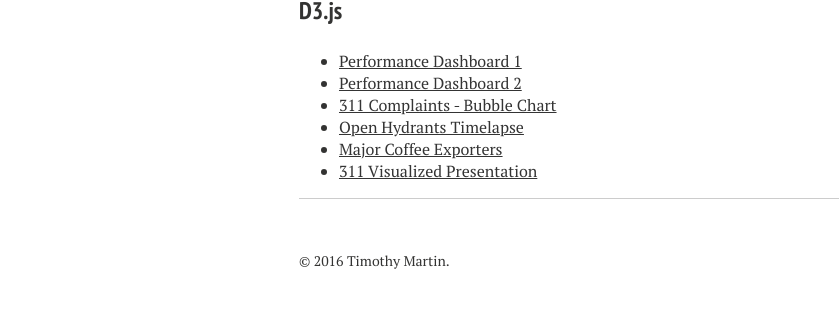
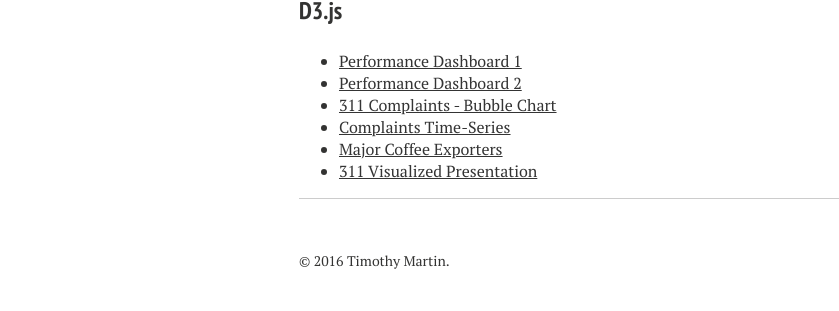
Before and after one commit to timothymartin76/timothymartin76.github.io, a Jekyll site: the page built from index.md, in a window 1280 px wide. Shown: the part 1192-1503 px from the top of the page, without its empty margins (21-860 px from the left). Built offline with Jekyll 4.4.1, drawn with Linux system fonts in a browser that asks for light colours; nearby versions of some CDN libraries.

Commit message:
Update index.md

```diff
--- a/index.md
+++ b/index.md
@@ -40,6 +40,6 @@
 * <a href="http://timothymartin76.github.io/Performance_Dashboard_2/" target="_blank">Performance Dashboard 1</a>
 * <a href="http://timothymartin76.github.io/Dashboard-D3/" target="_blank">Performance Dashboard 2</a>
 * <a href="http://nyc311bi.github.io/SR_Bubble/" target="_blank">311 Complaints - Bubble Chart</a>
-* <a href="http://timothymartin76.github.io/Hydrant_Complaints_Timelapse/" target="_blank">Open Hydrants Timelapse</a>
+* <a href="http://timothymartin76.github.io/311_Homeless_Encampments/" target="_blank">Complaints Time-Series</a>
 * <a href="http://timothymartin76.github.io/SS_LastMin/examples/coffee" target="_blank">Major Coffee Exporters</a>
 * <a href="http://timothymartin76.github.io/Visualized_Draft" target="_blank">311 Visualized Presentation</a>
```
